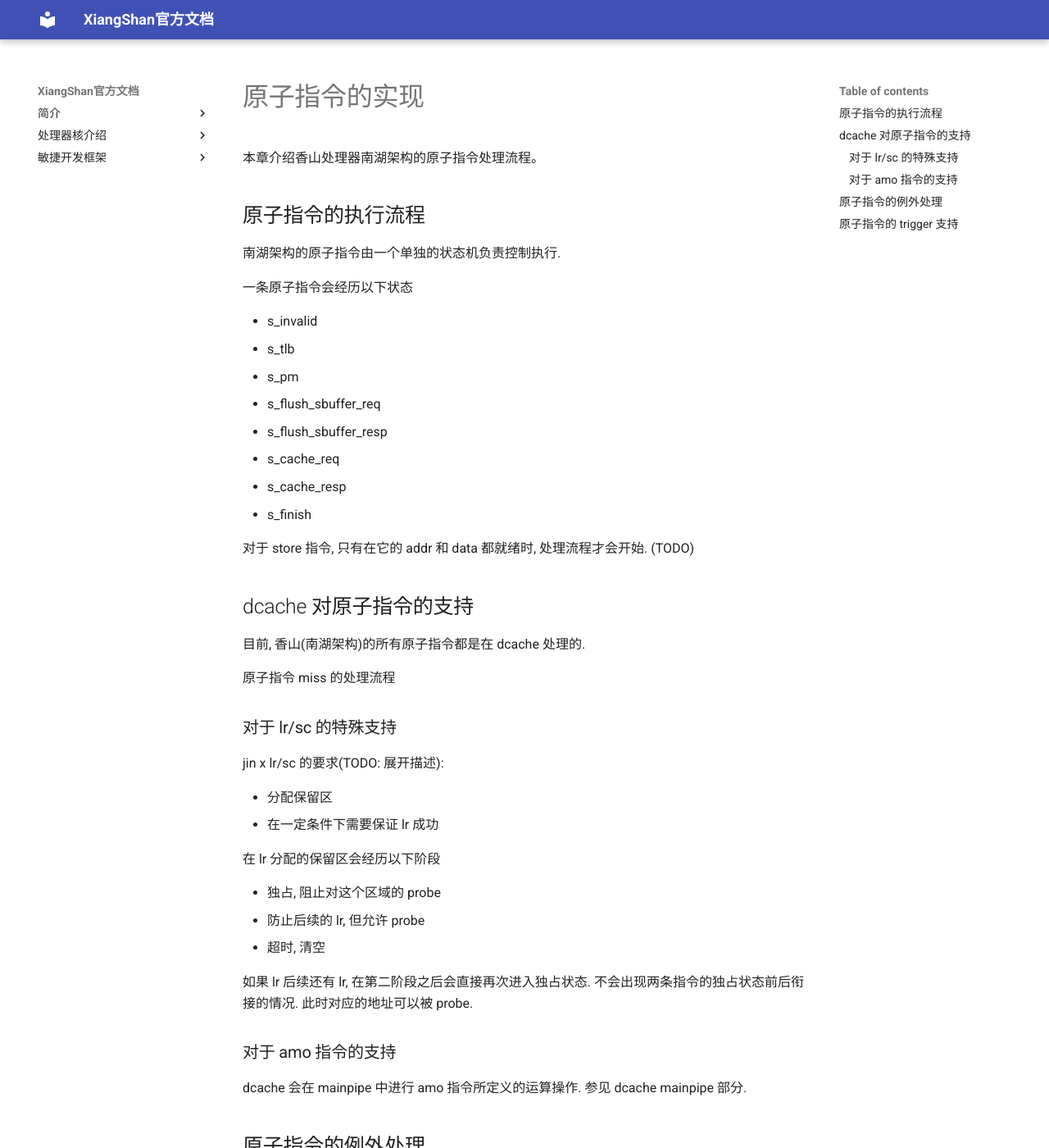
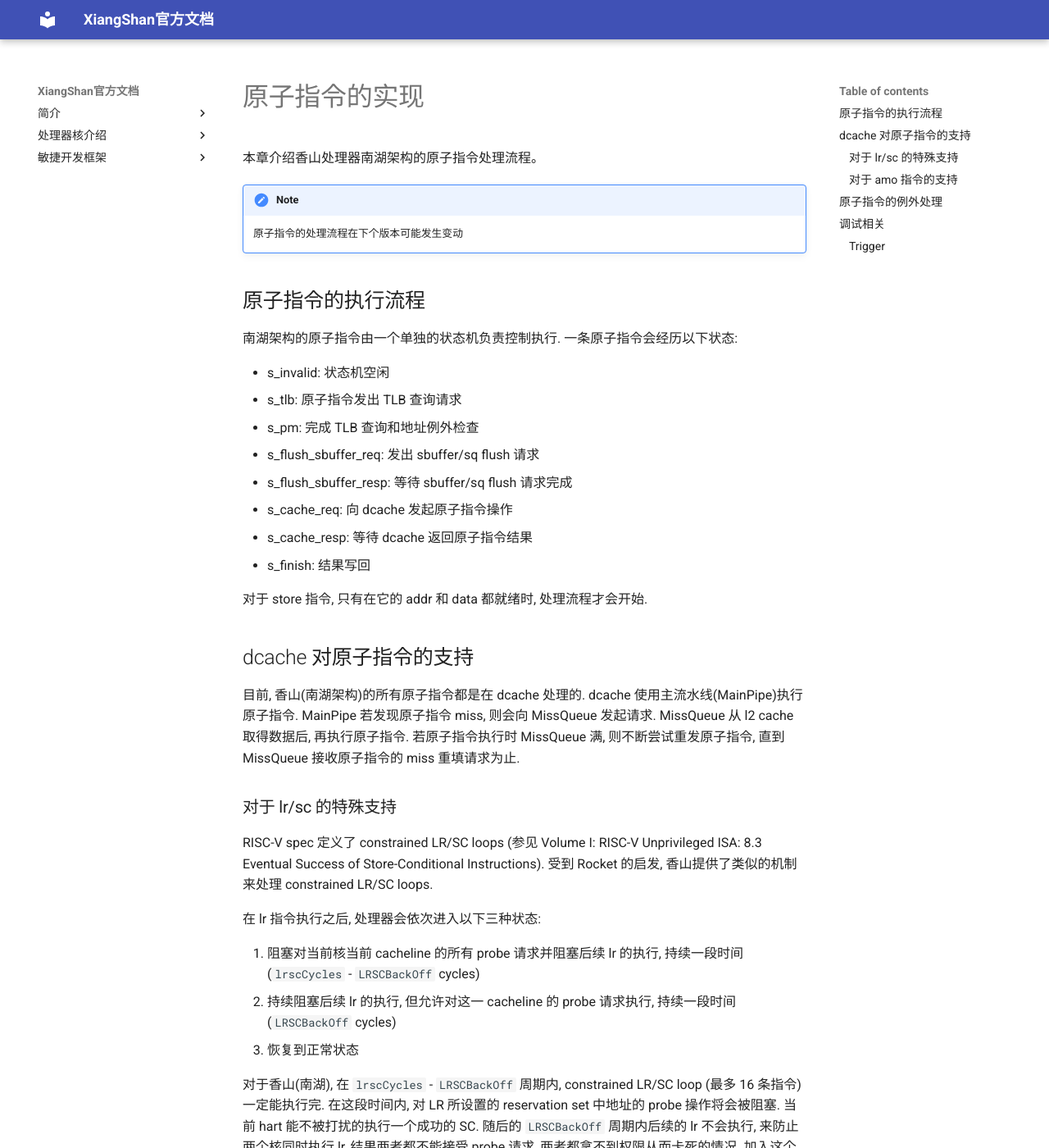
Before and after one commit to OpenXiangShan/XiangShan-doc, an MkDocs documentation site: the page built from docs/memory/fu/atom.md, in a window 1280 px wide and 1400 px high. Shown: the whole window at 82% size. Built offline with MkDocs 1.6.1 and Material for MkDocs 9.7.7, drawn with Linux system fonts in a browser that asks for light colours; some of the changed text lies outside the part shown.

Commit message:
docs: update doc for store pipe and atom

```diff
--- a/docs/memory/fu/atom.md
+++ b/docs/memory/fu/atom.md
@@ -2,56 +2,50 @@
 
 本章介绍香山处理器南湖架构的原子指令处理流程。
 
-<!-- > 注意：原子指令的处理流程在下个版本可能发生变动 -->
+!!! note
+    原子指令的处理流程在下个版本可能发生变动
 
 ## 原子指令的执行流程
 
-南湖架构的原子指令由一个单独的状态机负责控制执行.
+南湖架构的原子指令由一个单独的状态机负责控制执行. 一条原子指令会经历以下状态:
 
-一条原子指令会经历以下状态
+* s_invalid: 状态机空闲
+* s_tlb: 原子指令发出 TLB 查询请求
+* s_pm: 完成 TLB 查询和地址例外检查
+* s_flush_sbuffer_req: 发出 sbuffer/sq flush 请求
+* s_flush_sbuffer_resp: 等待 sbuffer/sq flush 请求完成
+* s_cache_req: 向 dcache 发起原子指令操作
+* s_cache_resp: 等待 dcache 返回原子指令结果
+* s_finish: 结果写回
 
-* s_invalid
-* s_tlb
-* s_pm
-* s_flush_sbuffer_req
-* s_flush_sbuffer_resp
-* s_cache_req
-* s_cache_resp
-* s_finish
-
-对于 store 指令, 只有在它的 addr 和 data 都就绪时, 处理流程才会开始. (TODO)
+对于 store 指令, 只有在它的 addr 和 data 都就绪时, 处理流程才会开始.
 
 ## dcache 对原子指令的支持
 
-目前, 香山(南湖架构)的所有原子指令都是在 dcache 处理的.
-
-<!-- 这就意味着, 当一个核要执行原子指令时, 它所属的 dcache 会先去获取所需的权限. -->
-
-原子指令 miss 的处理流程
+目前, 香山(南湖架构)的所有原子指令都是在 dcache 处理的. dcache 使用主流水线(MainPipe)执行原子指令. MainPipe 若发现原子指令 miss, 则会向 MissQueue 发起请求. MissQueue 从 l2 cache 取得数据后, 再执行原子指令. 若原子指令执行时 MissQueue 满, 则不断尝试重发原子指令, 直到 MissQueue 接收原子指令的 miss 重填请求为止.
 
 ### 对于 lr/sc 的特殊支持
-jin x
-lr/sc 的要求(TODO: 展开描述):
 
-* 分配保留区
-* 在一定条件下需要保证 lr 成功
+RISC-V spec 定义了 constrained LR/SC loops (参见 Volume I: RISC-V Unprivileged ISA: 8.3 Eventual Success of Store-Conditional Instructions). 受到 Rocket 的启发, 香山提供了类似的机制来处理 constrained LR/SC loops.
 
-在 lr 分配的保留区会经历以下阶段
+在 lr 指令执行之后, 处理器会依次进入以下三种状态:
 
-* 独占, 阻止对这个区域的 probe
-* 防止后续的 lr, 但允许 probe
-* 超时, 清空
+1. 阻塞对当前核当前 cacheline 的所有 probe 请求并阻塞后续 lr 的执行, 持续一段时间 (`lrscCycles` - `LRSCBackOff` cycles)
+1. 持续阻塞后续 lr 的执行, 但允许对这一 cacheline 的 probe 请求执行, 持续一段时间 (`LRSCBackOff` cycles)
+1. 恢复到正常状态
 
-如果 lr 后续还有 lr, 在第二阶段之后会直接再次进入独占状态. 不会出现两条指令的独占状态前后衔接的情况. 此时对应的地址可以被 probe.
+对于香山(南湖), 在 `lrscCycles` - `LRSCBackOff` 周期内, constrained LR/SC loop (最多 16 条指令) 一定能执行完. 在这段时间内, 对 LR 所设置的 reservation set 中地址的 probe 操作将会被阻塞. 当前 hart 能不被打扰的执行一个成功的 SC. 随后的 `LRSCBackOff` 周期内后续的 lr 不会执行, 来防止两个核同时执行 lr, 结果两者都不能接受 probe 请求, 两者都拿不到权限从而卡死的情况. 加入这个退避阶段后, 来自其他核的 probe 请求可以取得 cacheline 的权限.
 
 ### 对于 amo 指令的支持
 
-dcache 会在 mainpipe 中进行 amo 指令所定义的运算操作. 参见 dcache mainpipe 部分.
+dcache 会在 mainpipe 中进行 amo 指令所定义的运算操作. 参见 [dcache mainpipe](../dcache/dcache.md) (TODO) 部分.
 
 ## 原子指令的例外处理
 
-地址检查机制检查到例外时, 直接从 s_pm 进入 s_finish, 不会刷新 sq, sbuffer, 不会产生实际访存请求. dcache 不会感知到原子指令.
+地址检查机制检查到例外时, 原子指令状态机会直接从 `s_pm` 进入 `s_finish`, 不会触发 store queue 和 sbuffer 刷新操作, 不会产生实际访存请求. dcache 不会感知到原子指令.
 
-## 原子指令的 trigger 支持
+## 调试相关
 
-TODO
+### Trigger
+
+原子指令的 trigger 支持使用 vaddr 触发.
```
Also changed, not shown: docs/memory/dcache/main_pipe.md (added, +3 -0 lines), docs/memory/fu/store_pipeline.md (+10 -11 lines), docs/memory/mdp/mdp.md (+25 -12 lines), docs/memory/mechanism.md (+1 -1 lines).
